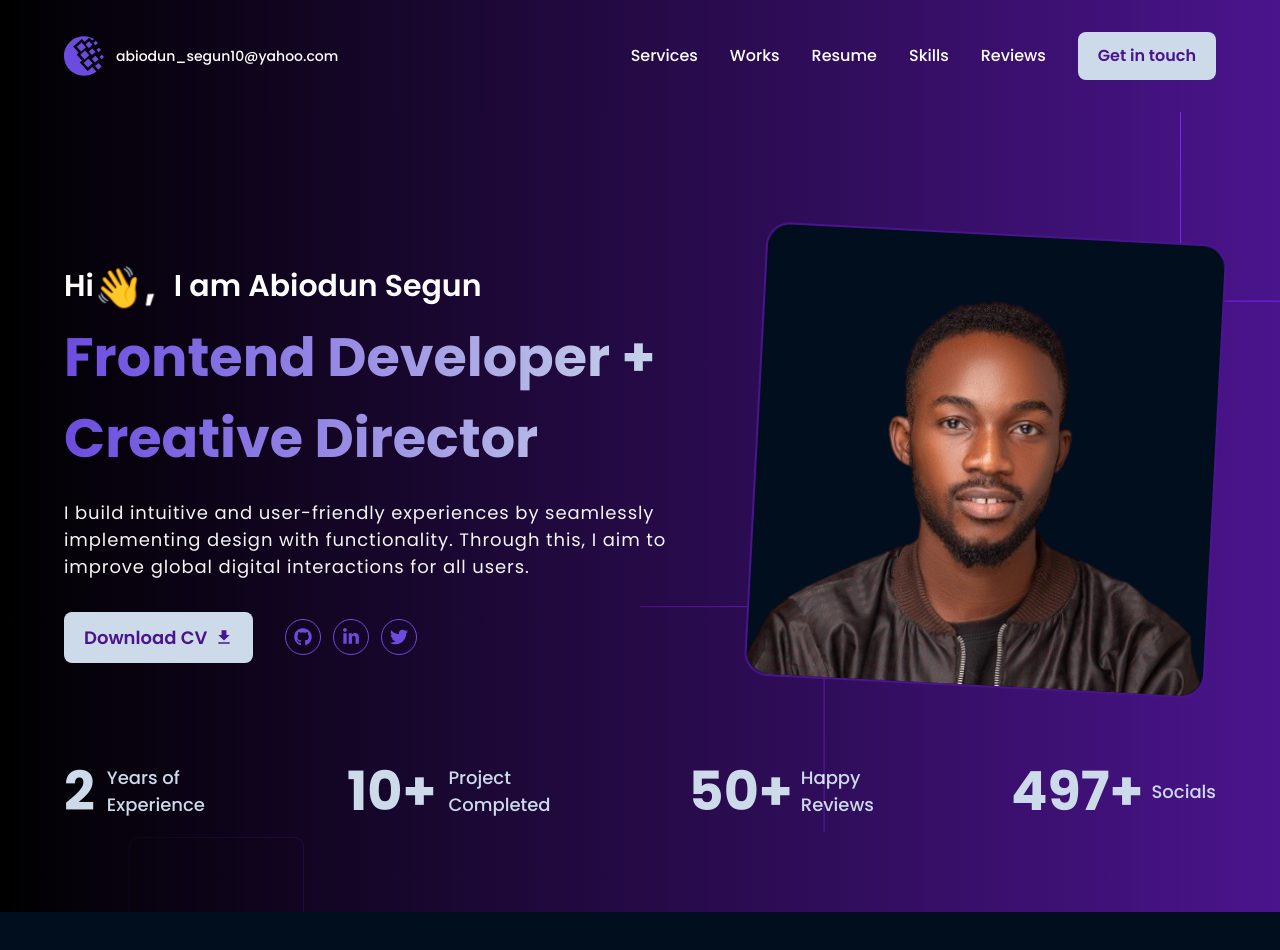
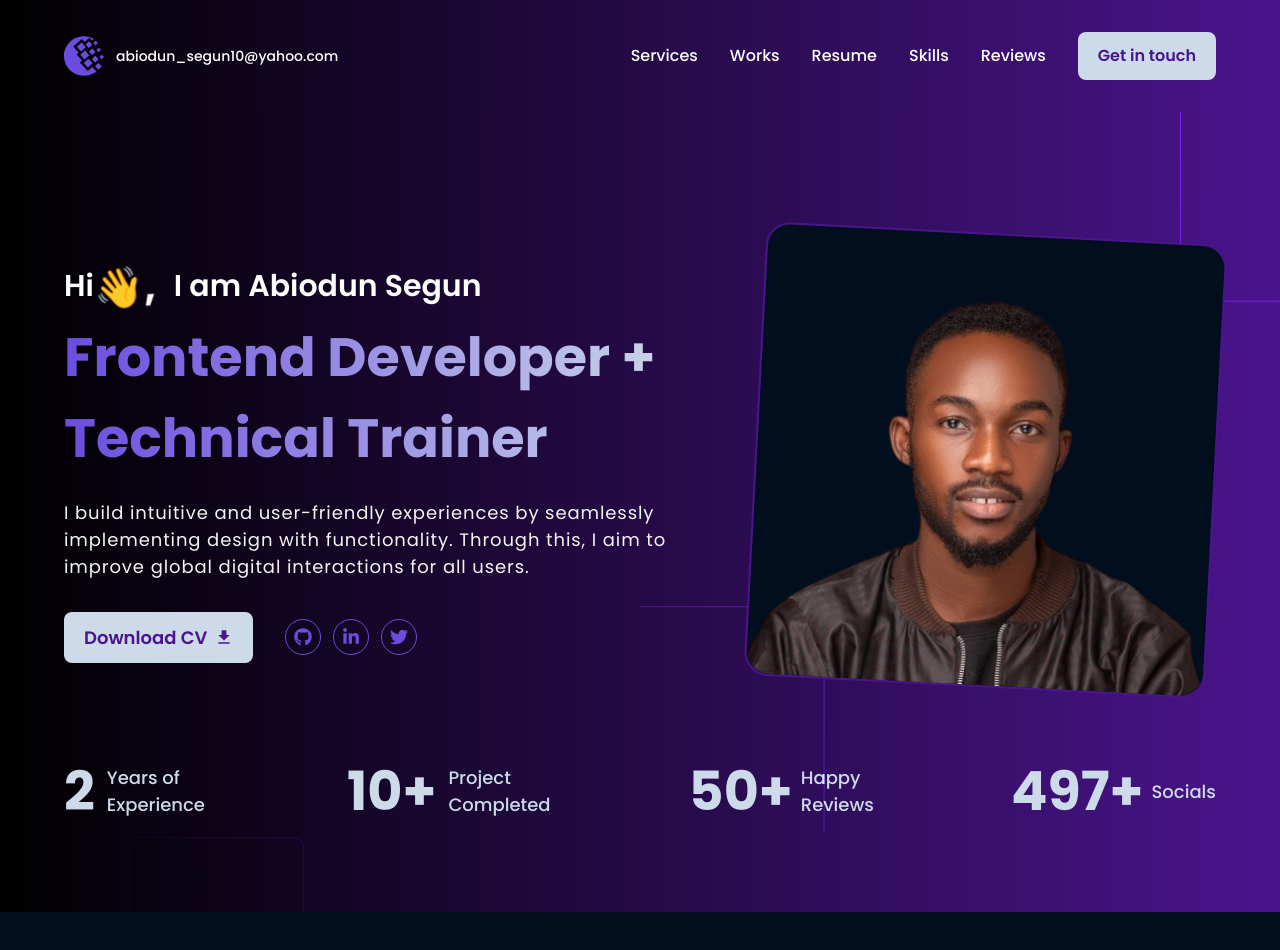
Before and after one commit to Blacknese96/Greggs-portfolio, a React (Vite) app: page / in a window 1280 px wide. Shown: the top 950 px of the page. Built offline with nearby package versions, Linux system fonts and the light colour scheme.

Commit message:
change content

```diff
--- a/src/components/HeroBanner.tsx
+++ b/src/components/HeroBanner.tsx
@@ -33,7 +33,7 @@ import CountUpExp from './CountUp';
           <div className='flex flex-col max-w-[625px]'>
           <h3 className=' sm:text-[18px] font-semibold md:text-lg flex items-center'>Hi <motion.div animate={{ rotate: [0, 10, -10, 10, 0] }}
         transition={{ duration: 0.5, repeat: Infinity }} className='w-20 text-xl' role="img" aria-label="wave">👋,</motion.div> I am Abiodun Segun</h3>
-          <h2 className='text-lg sm:text-xl md:text-2xl mb-5 text-transparent bg-clip-text bg-gradient-to-r from-[#6C4CDF]  to-secondary'>Frontend Developer + <br/> Creative Director</h2>
+          <h2 className='text-lg sm:text-xl md:text-2xl mb-5 text-transparent bg-clip-text bg-gradient-to-r from-[#6C4CDF]  to-secondary'>Frontend Developer + <br/> Technical Trainer</h2>
           <p className='text-sm md:text-base md:tracking-wider text-[#f4f4f4] mb-8'>I build intuitive and user-friendly experiences by seamlessly implementing design with functionality. Through this, I aim to improve global digital interactions for all users.</p>
 
           <div className='flex gap-2 ss:gap-3 z-10 items-center'>
```
